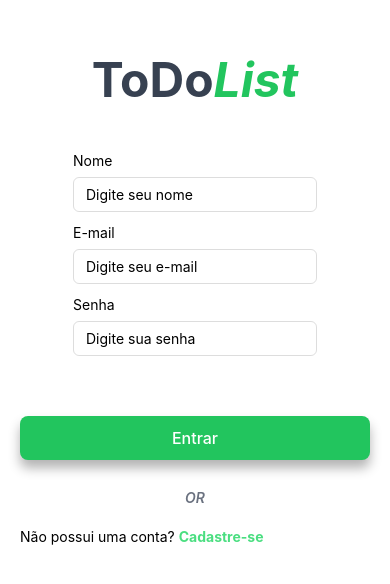
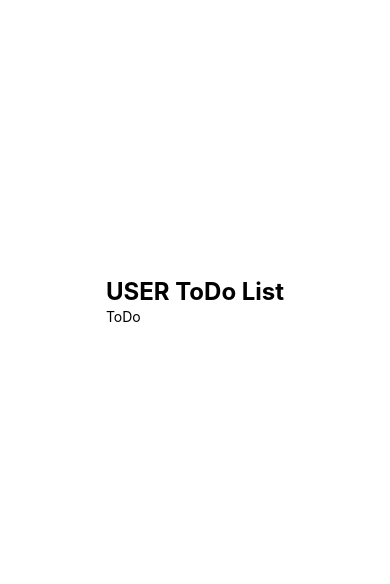
Before and after one commit to Mateus8741/ToDoApp, a React Native app: screen / in a window 390 px wide. Shown: the part 122-706 px from the top of the page. Built offline with nearby package versions, Linux system fonts and the light colour scheme.

Commit message:
:sparkles: Added ToDo component

```diff
--- /dev/null
+++ b/src/components/ToDo/ToDo.tsx
@@ -0,0 +1,11 @@
+import React from 'react'
+import { Text, View } from 'react-native'
+
+export function ToDo() {
+  return (
+    <View>
+      <Text className="font-bold text-2xl">USER ToDo List</Text>
+      <Text>ToDo</Text>
+    </View>
+  )
+}
--- a/src/components/index.ts
+++ b/src/components/index.ts
@@ -5,3 +5,4 @@ export * from './Form/FormTextInput'
 export * from './Logo/Logo'
 export * from './OrSeparator/OrSeparator'
 export * from './Screen/Screen'
+export * from './ToDo/ToDo'
--- a/src/routes/Routes.tsx
+++ b/src/routes/Routes.tsx
@@ -2,12 +2,13 @@ import React from 'react'
 
 import { NavigationContainer } from '@react-navigation/native'
 
-import { AuthStack } from './AuthStack'
+import { AppStack } from './AppStack'
 
 export function Routes() {
   return (
     <NavigationContainer>
-      <AuthStack />
+      {/* <AuthStack /> */}
+      <AppStack />
     </NavigationContainer>
   )
 }
--- a/src/screens/app/HomeScreen/HomeScreen.tsx
+++ b/src/screens/app/HomeScreen/HomeScreen.tsx
@@ -1,10 +1,11 @@
+import { ToDo } from '@components'
 import React from 'react'
-import { Text, View } from 'react-native'
+import { View } from 'react-native'
 
 export function HomeScreen() {
   return (
-    <View className="flex-1 justify-center items-center">
-      <Text>HomeScreen</Text>
+    <View className="flex-1 justify-center items-center bg-white px-5">
+      <ToDo />
     </View>
   )
 }
```
